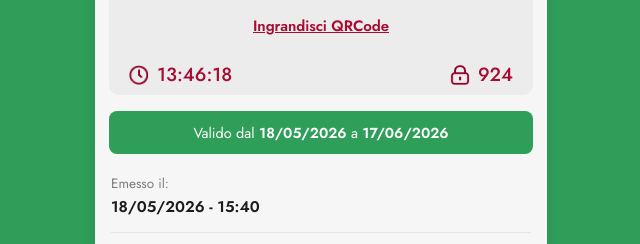
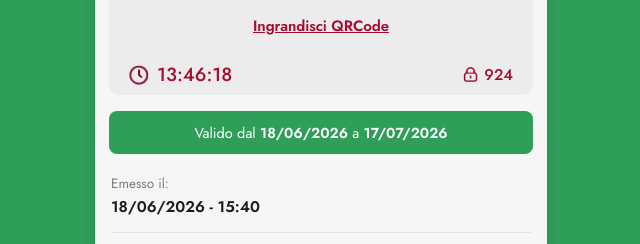
Before and after one commit to Dodus1/busitalia-app, a plain HTML site: page www/biglietto.html in a window 1280 px wide. Shown: the part 529-773 px from the top of the page, 319-959 px from the left. Drawn offline with Linux system fonts and the light colour scheme.

Commit message:
Update biglietto.html

```diff
--- a/www/biglietto.html
+++ b/www/biglietto.html
@@ -265,21 +265,40 @@
             justify-content: space-between;
             align-items: center;
             width: 100%;
-            font-size: 19px;
-            font-weight: 500;
             color: #a70c30;
             padding: 0 4px;
         }
 
+        /* Forzatura allineamento centrato assoluto per entrambi i blocchi */
         .live-time, .live-code {
             display: flex;
             align-items: center;
-            gap: 8px;
+            justify-content: center;
         }
 
-        .live-info-row img {
+        .live-time {
+            gap: 8px;
+            font-size: 19px;
+            font-weight: 500;
+        }
+
+        .live-time img {
             width: 20px;
             height: 20px;
+            display: block;
+        }
+
+        /* Lucchetto e codice rimpiccioliti e centrati verticalmente rispetto all'orario */
+        .live-code {
+            gap: 6px;
+            font-size: 15.5px;
+            font-weight: 500;
+        }
+
+        .live-code img {
+            width: 15px;
+            height: 15px;
+            display: block;
         }
 
         /* Banner Verde di Validità */
@@ -425,7 +444,7 @@
                         <img class="tessera-foto" src="foto.jpeg" alt="Foto Profilo">
                     </div>
                     <div class="tessera-dati-container">
-                        <div class="tessera-nome">Domenico Di Zozza</div>
+                        <div class="tessera-nome">DOMENICO DI ZOZZA</div>
                         <div class="tessera-cf">DZZDNC06L02D122C</div>
 
                         <div class="tessera-label">Tesserino n.</div>
@@ -470,12 +489,12 @@
         </div>
 
         <div class="validity-banner">
-            Valido dal <strong>18/05/2026</strong> a <strong>17/06/2026</strong>
+            Valido dal <strong>18/06/2026</strong> a <strong>17/07/2026</strong>
         </div>
 
         <div class="bottom-details">
             <div class="meta-label">Emesso il:</div>
-            <div class="meta-value">18/05/2026 - 15:40</div>
+            <div class="meta-value">18/06/2026 - 15:40</div>
 
             <div class="horizontal-line"></div>
 
```
